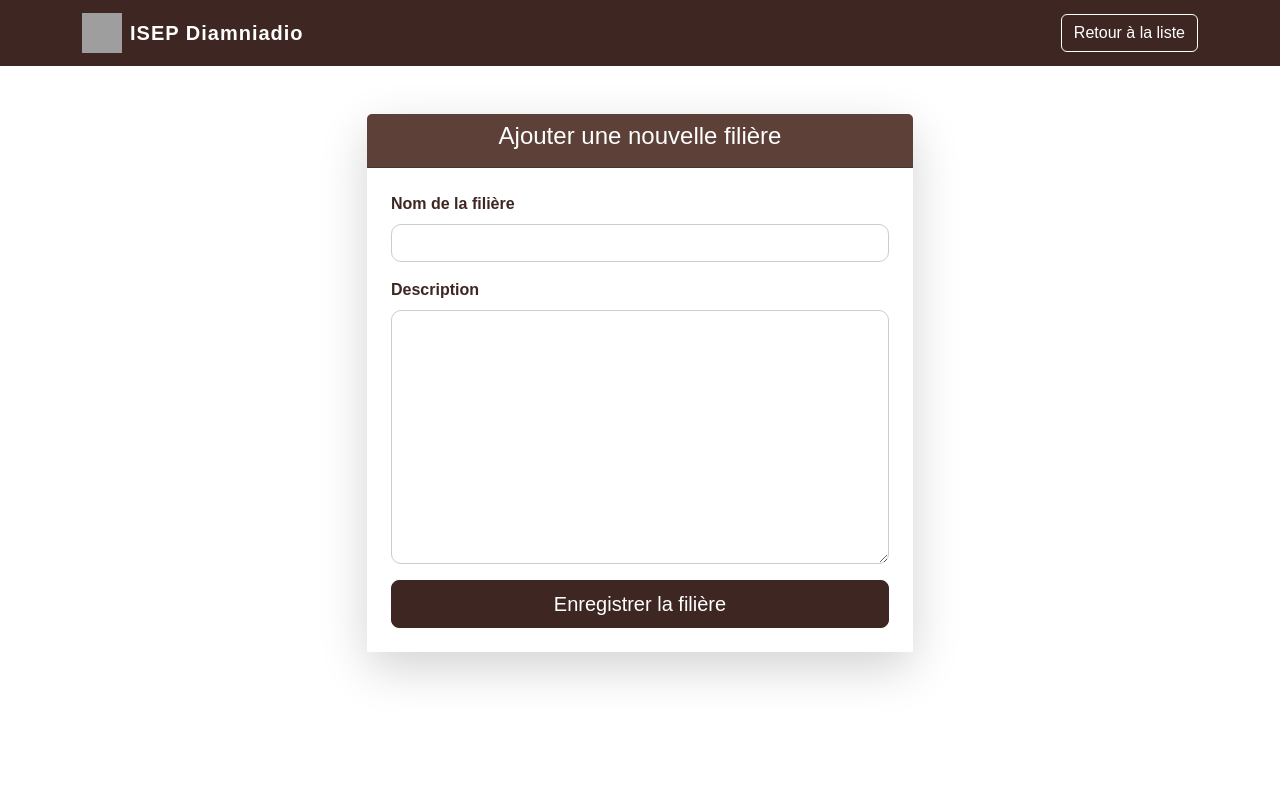
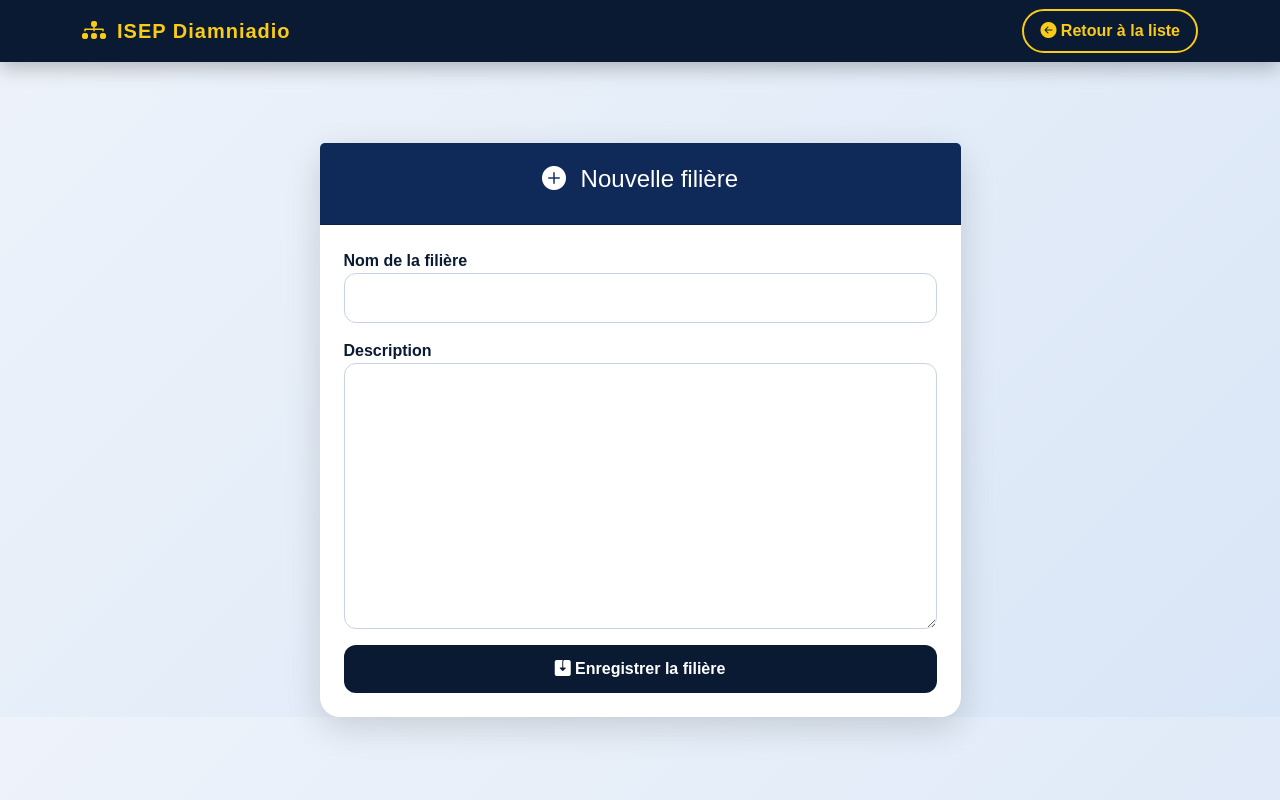
Before and after one commit to IDDEVELOPPEUR/projet_django_gestion_administrative_isep, a Django app: page /administration/filieres/ajouter/ in a window 1280 px wide. Run offline with Django 5.2, Linux system fonts and the light colour scheme; some libraries are stand-ins or nearby versions; grey boxes are pictures that could not be loaded.

```diff
--- a/myFirstEnv/myFirstProjet/myFirstApp/templates/ajouter_filiere.html
+++ b/myFirstEnv/myFirstProjet/myFirstApp/templates/ajouter_filiere.html
@@ -1,180 +1,185 @@
 {% load static %}
 {% load widget_tweaks %}
+
 <!DOCTYPE html>
 <html lang="fr">
 <head>
     <meta charset="UTF-8">
     <meta name="viewport" content="width=device-width, initial-scale=1.0">
-    <title>Ajouter une filière - ISEP Diamniadio</title>
+    <title>Ajouter une filière</title>
 
-    <!-- Bootstrap CSS -->
+    <!-- Bootstrap + Icons -->
     <link href="https://cdn.jsdelivr.net/npm/bootstrap@5.3.3/dist/css/bootstrap.min.css" rel="stylesheet">
-    <link rel="stylesheet" href="{% static 'style2.css' %}">
+    <link href="https://cdn.jsdelivr.net/npm/bootstrap-icons@1.11.3/font/bootstrap-icons.css" rel="stylesheet">
+
     <style>
-        /* Couleurs principales */
         :root {
-            --couleur-principale: #3e2723;
-            --couleur-secondaire: #5d4037;
-            --fond-clair: #ffffff;
+            --blue-dark: #0a1a33;
+            --blue-mid: #0f2a59;
+            --blue-light: #3b6aa0;
+            --gold: #facc15;
+            --soft-white: #ffffff;
+            --card-shadow: rgba(0, 0, 0, 0.15);
         }
 
         body {
-            background-color: var(--fond-clair);
-            color: var(--couleur-principale);
-            font-family: 'Poppins', sans-serif;
+            background: linear-gradient(135deg, #eef3fa, #d9e6f7);
+            font-family: "Poppins", sans-serif;
+            padding-top: 95px;
         }
 
-        /* Barre de navigation */
+        /* NAVBAR FIXE */
         .navbar {
-            background-color: var(--couleur-principale) !important;
+            background: var(--blue-dark);
+            box-shadow: 0 6px 20px rgba(0, 0, 0, .25);
         }
 
         .navbar-brand {
-            color: #fff !important;
             font-weight: 700;
+            color: var(--gold) !important;
             letter-spacing: 1px;
+            display: flex;
+            align-items: center;
+            gap: 10px;
         }
 
-        .btn-outline-light {
-            border-color: #fff;
-            color: #fff;
+        .nav-btn {
+            border: 2px solid var(--gold);
+            color: var(--gold) !important;
+            font-weight: 600;
+            border-radius: 50px;
+            transition: 0.3s ease;
+            text-decoration: none !important;
         }
 
-        .btn-outline-light:hover {
-            background-color: #fff;
-            color: var(--couleur-principale);
+        .nav-btn:hover {
+            background: var(--gold);
+            color: var(--blue-dark) !important;
+            box-shadow: 0 8px 30px rgba(250, 204, 21, 0.4);
+            transform: translateY(-3px);
         }
 
-        /* Carte */
-        .card {
+        /* CARD ULTRA CLEAN */
+        .card-modern {
+            border-radius: 20px;
             border: none;
-            border-radius: 15px;
-            box-shadow: 0 4px 10px rgba(62, 39, 35, 0.2);
-            background-color: #fff;
+            box-shadow: 0 10px 35px rgba(0, 0, 0, .15);
+            background: var(--soft-white);
+            transition: transform 0.3s ease;
+        }
+
+        .card-modern:hover {
+            transform: translateY(-5px) rotateX(2deg);
         }
 
         .card-header {
-            background-color: var(--couleur-secondaire);
+            background: var(--blue-mid);
             color: #fff;
-            border-top-left-radius: 15px;
-            border-top-right-radius: 15px;
+            border-radius: 20px 20px 0 0;
+            text-align: center;
+            padding: 22px;
         }
 
-        .card-body {
-            background-color: #fff;
-        }
-
-        /* Bouton principal */
-        .btn-success {
-            background-color: var(--couleur-principale);
-            border-color: var(--couleur-principale);
-        }
-
-        .btn-success:hover {
-            background-color: var(--couleur-secondaire);
-            border-color: var(--couleur-secondaire);
-        }
-
-        /* Champs du formulaire */
+        /* FORM */
         .form-control {
-            border-radius: 10px;
-            border: 1px solid #ccc;
-            box-shadow: none;
-            transition: border-color 0.3s ease, box-shadow 0.3s ease;
+            border-radius: 12px;
+            border: 1px solid #c7d3e3;
+            padding: 12px;
+            transition: all 0.3s ease;
         }
 
         .form-control:focus {
-            border-color: var(--couleur-secondaire);
-            box-shadow: 0 0 5px rgba(93, 64, 55, 0.4);
+            border-color: var(--blue-light);
+            box-shadow: 0 0 8px rgba(59, 106, 160, .4);
         }
 
-        label.form-label {
+        label {
             font-weight: 600;
-            color: var(--couleur-principale);
+            color: var(--blue-dark);
         }
 
-        .text-danger.small {
-            color: #b71c1c !important;
+        /* SUBMIT BUTTON */
+        .btn-submit {
+            background: var(--blue-dark);
+            border: none;
+            color: #fff;
+            padding: 12px;
+            border-radius: 12px;
+            font-weight: 600;
+            transition: all .3s;
         }
 
-        /* Responsive */
-        @media (max-width: 768px) {
-            .card {
-                margin: 1rem;
-            }
+        .btn-submit:hover {
+            background: var(--blue-mid);
+            transform: translateY(-3px);
+            box-shadow: 0 10px 30px rgba(0,0,0,.25);
         }
     </style>
 </head>
 
 <body>
 
-<!-- Barre de navigation -->
-<nav class="navbar navbar-expand-lg navbar-dark">
-    <div class="container d-flex align-items-center">
-        <!-- Logo et texte -->
-        <a class="navbar-brand d-flex align-items-center" href="#">
-            <img src="{% static 'images/isep_news.jpg' %}" alt="Logo ISEP" width="40" height="40" class="me-2">
+<!-- NAVBAR FIXE -->
+<nav class="navbar navbar-expand-lg navbar-dark fixed-top">
+    <div class="container">
+        <a class="navbar-brand" href="#">
+            <i class="bi bi-diagram-3-fill" style="font-size: 1.5rem;"></i>
             ISEP Diamniadio
         </a>
 
-        <a href="{% url 'listeFilieres' %}" class="btn btn-outline-light ms-auto">
-            <i class="bi bi-arrow-left"></i> Retour à la liste
+        <a href="{% url 'listeFilieres' %}" class="nav-btn px-3 py-2">
+            <i class="bi bi-arrow-left-circle-fill"></i> Retour à la liste
         </a>
     </div>
 </nav>
 
-<!-- Contenu principal -->
+<!-- FORMULAIRE -->
 <div class="container mt-5">
     <div class="row justify-content-center">
-        <div class="col-md-6">
+        <div class="col-md-7">
 
-            <div class="card shadow-lg">
-                <div class="card-header text-center">
-                    <h4>Ajouter une nouvelle filière</h4>
+            <div class="card card-modern">
+                <div class="card-header">
+                    <h4><i class="bi bi-plus-circle-fill me-2"></i> Nouvelle filière</h4>
                 </div>
 
                 <div class="card-body p-4">
+
                     <form method="post" novalidate>
                         {% csrf_token %}
 
                         {% if form.non_field_errors %}
                         <div class="alert alert-danger">
                             {% for error in form.non_field_errors %}
-                            <p>{{ error }}</p>
+                                <p>{{ error }}</p>
                             {% endfor %}
                         </div>
                         {% endif %}
 
+                        <!-- Champ Nom -->
                         <div class="mb-3">
-                            <label class="form-label">Nom de la filière</label>
+                            <label>Nom de la filière</label>
                             {{ form.nom|add_class:"form-control" }}
-                            {% if form.nom.errors %}
-                            <div class="text-danger small">
-                                {% for error in form.nom.errors %}
-                                {{ error }}
-                                {% endfor %}
-                            </div>
-                            {% endif %}
+                            {% for error in form.nom.errors %}
+                               <div class="text-danger small">{{ error }}</div>
+                            {% endfor %}
                         </div>
 
+                        <!-- Champ Description -->
                         <div class="mb-3">
-                            <label class="form-label">Description</label>
+                            <label>Description</label>
                             {{ form.description|add_class:"form-control" }}
-                            {% if form.description.errors %}
-                            <div class="text-danger small">
-                                {% for error in form.description.errors %}
-                                {{ error }}
-                                {% endfor %}
-                            </div>
-                            {% endif %}
+                            {% for error in form.description.errors %}
+                                <div class="text-danger small">{{ error }}</div>
+                            {% endfor %}
                         </div>
 
-                        <div class="d-grid">
-                            <button type="submit" class="btn btn-success btn-lg">
-                                <i class="bi bi-save"></i> Enregistrer la filière
-                            </button>
-                        </div>
+                        <!-- Bouton Enregistrer -->
+                        <button class="btn btn-submit w-100">
+                            <i class="bi bi-save2-fill"></i> Enregistrer la filière
+                        </button>
                     </form>
+
                 </div>
             </div>
 
@@ -182,7 +187,7 @@
     </div>
 </div>
 
-<!-- Bootstrap JS -->
+
 <script src="https://cdn.jsdelivr.net/npm/bootstrap@5.3.3/dist/js/bootstrap.bundle.min.js"></script>
 </body>
 </html>
```
Also changed, not shown: 1 other file.
